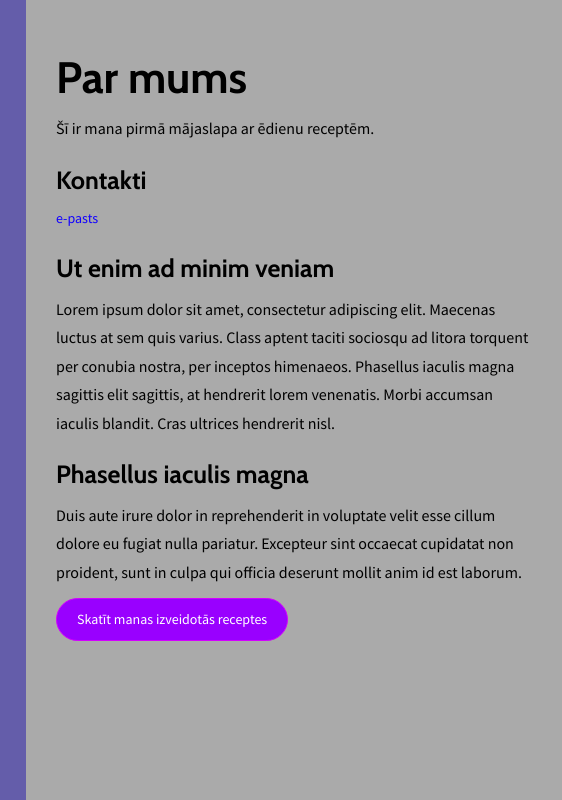
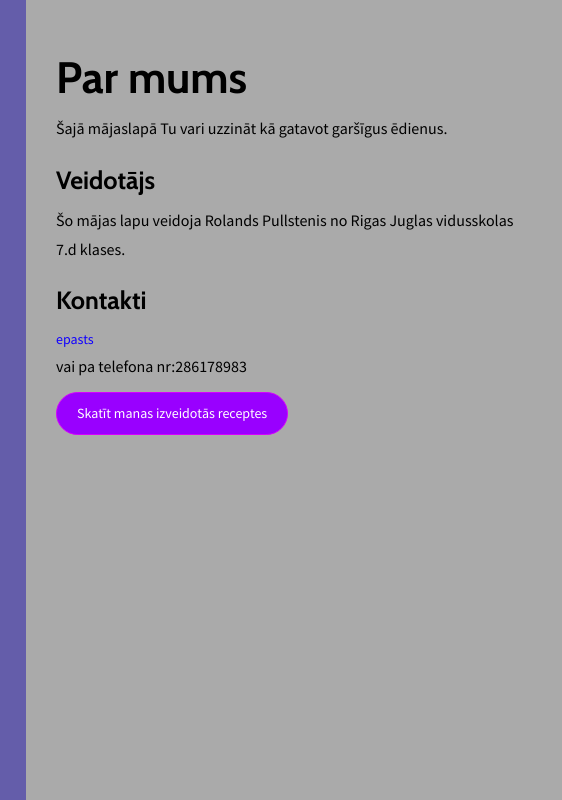
Before and after one commit to RolandsPul/RolandaPulkstenareceptes, a plain HTML site: page about.html in a window 1280 px wide. Shown: the full height of the page, 214-776 px from the left. Drawn offline with nearby package versions, Linux system fonts and the light colour scheme.

Commit message:
Update about.html

```diff
--- a/about.html
+++ b/about.html
@@ -65,20 +65,17 @@
   <div class="col-xs-12 col-md-6">
     <h1>Par mums</h1>
 
-    <p>Šī ir mana pirmā mājaslapa ar ēdienu receptēm.</p>
+    <p>Šajā mājaslapā Tu vari uzzināt kā gatavot garšīgus ēdienus.</p>
 
-    <h3>Kontakti </h3>
+    <h3>Veidotājs </h3>
 
-    <a href="https://mail.google.com/mail/u/0/#inbox?compose=GTvVlcSDbFjwRLlRcpRzhhJVHFvRKJrzSnTgsSSMhwhjMSmmdRQRlnNWfHnGjXmQfzvZpZmdZgfDz">e-pasts</a>
+    <p>Šo mājas lapu veidoja Rolands Pullstenis no Rigas Juglas vidusskolas 7.d klases.</p>
 
-    <h3>Ut enim ad minim veniam </h3>
+    <h3>Kontakti</h3>
 
-    <p>Lorem ipsum dolor sit amet, consectetur adipiscing elit. Maecenas luctus at sem quis varius.
-    Class aptent taciti sociosqu ad litora torquent per conubia nostra, per inceptos himenaeos. Phasellus iaculis magna sagittis elit sagittis, at hendrerit lorem venenatis. Morbi accumsan iaculis blandit. Cras ultrices hendrerit nisl.</p>
-    <h3>Phasellus iaculis magna </h3>
-    <p>Duis aute irure dolor in reprehenderit in voluptate velit esse
-    cillum dolore eu fugiat nulla pariatur. Excepteur sint occaecat cupidatat non
-    proident, sunt in culpa qui officia deserunt mollit anim id est laborum.</p>
+
+    </li><a href="https://mail.google.com/mail/u/0/#inbox?compose=CllgCKHRtgLQskpSDMZjdpjDtCzwNsWlrzfsHQWWRzpVbHpDpqVQBQwqPhCdBZVMQsQlsDHFRjB" title="">epasts</a> <p>vai pa telefona nr:286178983</p>
+
 
     <a href="index.html" class="btn btn-primary" title="">Skatīt manas izveidotās receptes</a>
  </div>
```
